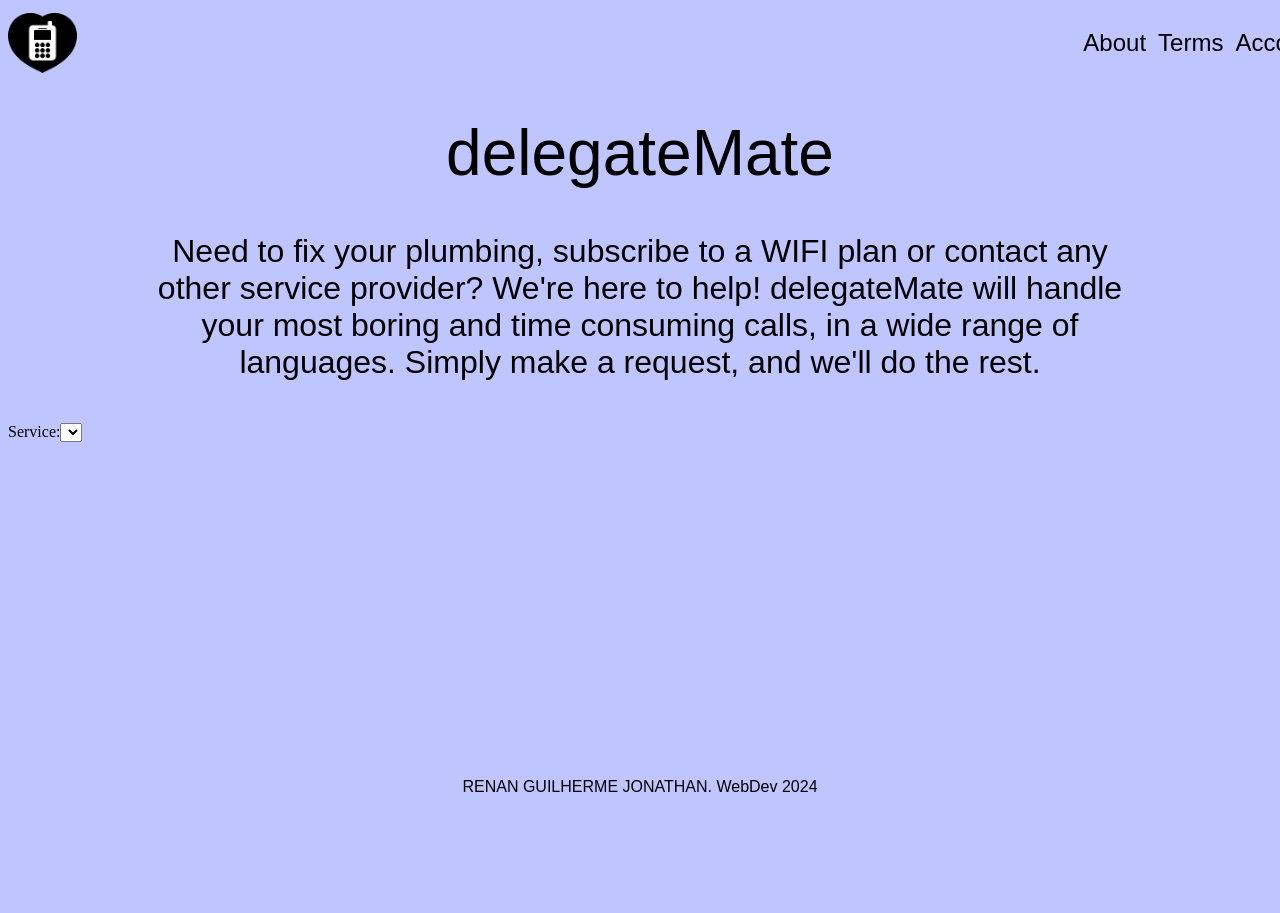
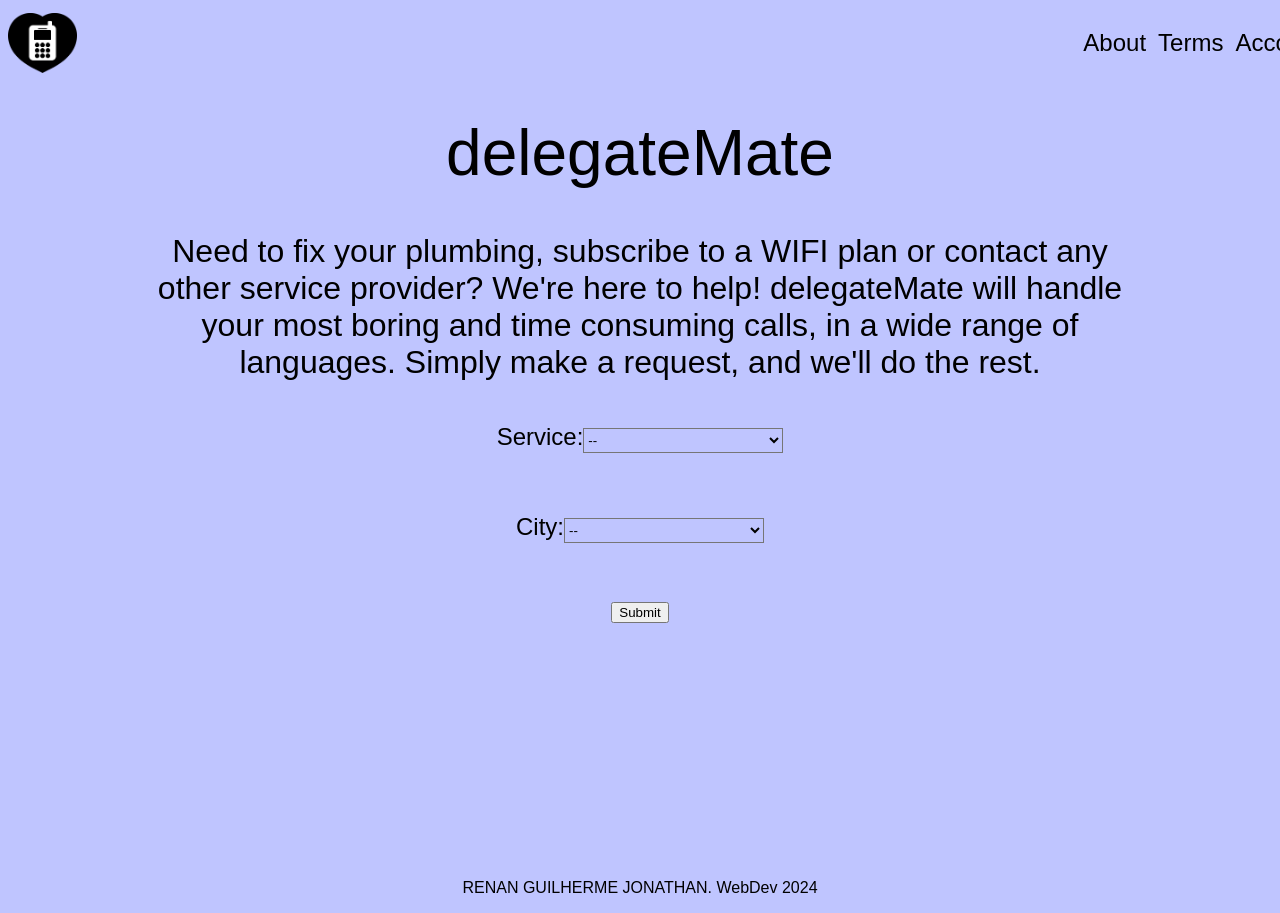
Before and after one commit to renanjazz/delegateMate, a React (Vite) app in the folder delegateMate/: page / in a window 1280 px wide. Shown: the top 913 px of the page. Before the commit the page ends 812 px from the top, so only its background shows below. Built offline with nearby package versions, Linux system fonts and the light colour scheme; no server answers; a web font is replaced by a local one.

Commit message:
homepage form

```diff
--- a/delegateMate/src/App.css
+++ b/delegateMate/src/App.css
@@ -54,9 +54,32 @@ h1{
   color: black;
   font-weight: 400;
   font-size: 1rem;
-  padding-top: 40vh;
+  padding-top: 30vh;
   text-align:center;
   align-items: center;
   padding-left: 10vw;
   padding-right: 10vw;
 }
+
+.homepage-form{
+  display: flex;
+  align-items: center;
+  flex-direction: column;
+  height: 200px;
+  justify-content: space-between;
+}
+
+.option-label {
+  font-family: "neue-haas-grotesk-display", sans-serif;
+  color: black;
+  font-size: 1.5rem;
+  text-align:center;
+  align-items: center;
+}
+
+.dropdown-box{
+  background-color:#BFC5FF;
+  width: 200px;
+  height: 25px;
+  border-
+}
--- a/delegateMate/src/pages/HomePage.jsx
+++ b/delegateMate/src/pages/HomePage.jsx
@@ -25,13 +25,25 @@ const HomePage = () => {
           delegateMate will handle your most boring and time consuming calls, in a wide range of languages.
          Simply make a request, and we'll do the rest.
         </h4>
-        <form onSubmit={handleLetsGo}>
-          <label>
+        <form onSubmit={handleLetsGo} className="homepage-form">
+          <label className="option-label">
             Service:
-            <select
-
-            />
-            </label>
+            <select className="dropdown-box">
+             <option className="dropdown-content" value="--">--</option>
+              <option className="dropdown-content" value="Plumbing">Plumbing</option>
+              <option className="dropdown-content" value="Telephone Provider">Telephone Provider</option>
+              <option className="dropdown-content" value="Electrician">Electrician</option>
+            </select>
+          </label>
+          <label className="option-label">
+            City:
+            <select className="dropdown-box">
+             <option className="dropdown-content" value="--">--</option>
+              <option className="dropdown-content" value="Lisbon">Lisbon</option>
+              <option className="dropdown-content" value="Berlin">Berlin</option>
+            </select>
+          </label>
+          <button>Submit</button>
         </form>
       </div>
     </>
```
